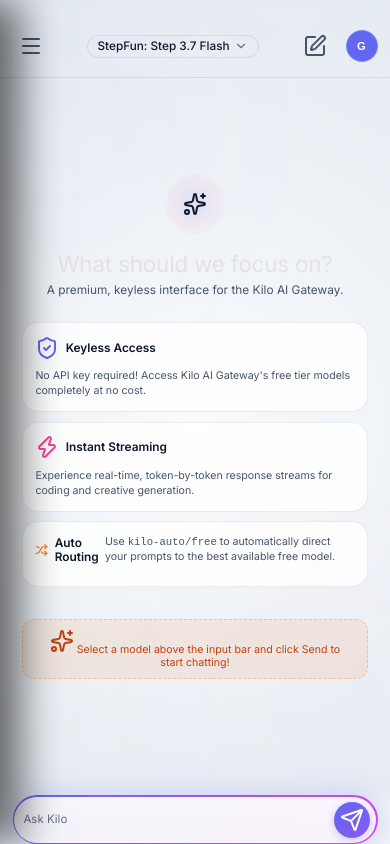
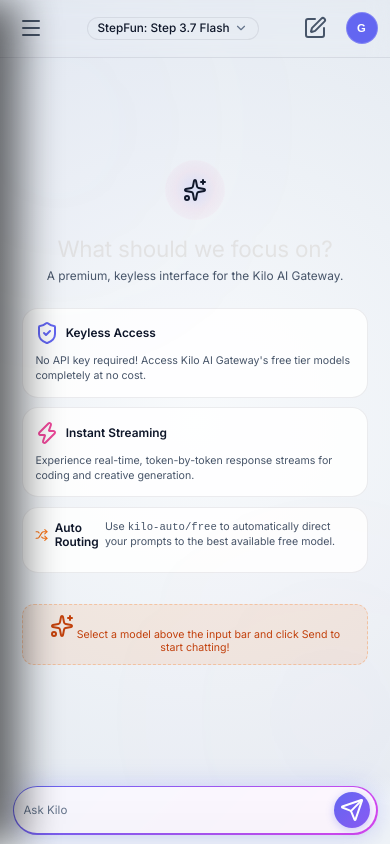
Before and after one commit to Sonalrdp/Kilo-AI-Hub, a website: page public/index.html in a window 390 px wide. Drawn offline with nearby package versions, Linux system fonts and the light colour scheme; no server answers.

Commit message:
Update style.css

```diff
--- a/public/style.css
+++ b/public/style.css
@@ -92,6 +92,7 @@ body {
   background-color: var(--bg-deep);
   color: var(--text-primary);
   height: 100vh;
+  height: 100dvh;
   overflow: hidden;
   display: flex;
   justify-content: center;
@@ -1306,6 +1307,10 @@ input[type="range"]::-webkit-slider-thumb:hover {
     font-size: 12.5px !important; /* Scale down all em/rem-based text on mobile proportionally */
   }
 
+  body {
+    height: 100dvh !important;
+  }
+
   .sidebar {
     position: fixed;
     top: 0;
@@ -1395,13 +1400,15 @@ input[type="range"]::-webkit-slider-thumb:hover {
   }
 
   .chat-input-container {
-    padding: 0.75rem 1rem env(safe-area-inset-bottom, 1rem) 1rem !important;
+    padding: 0.75rem 1rem calc(0.75rem + env(safe-area-inset-bottom, 0px)) 1rem !important;
   }
 
   .chat-header {
     padding-left: 1rem !important;
     padding-right: 1rem !important;
-    padding-top: calc(28px + env(safe-area-inset-top, 0px)) !important;
+    padding-top: calc(10px + env(safe-area-inset-top, 0px)) !important;
+    padding-bottom: 10px !important;
+    min-height: 52px !important;
   }
 }
 
```
